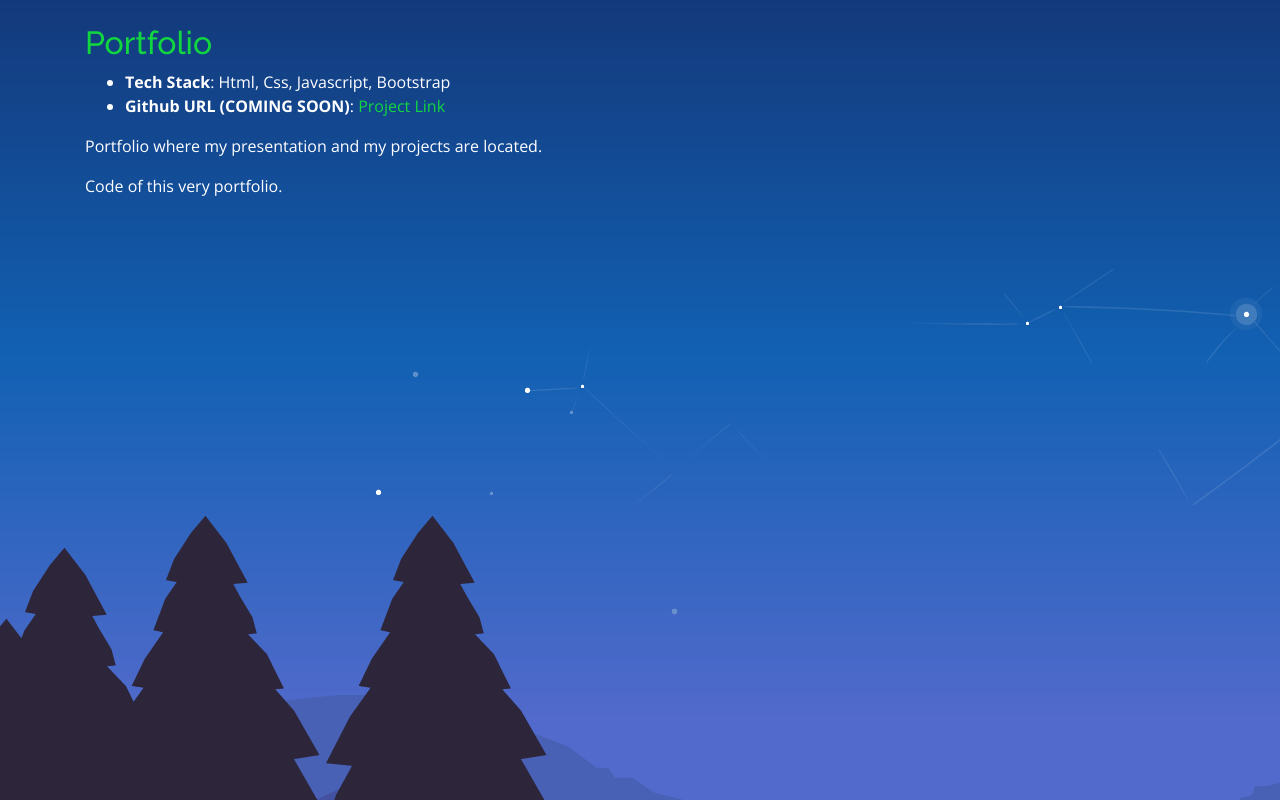
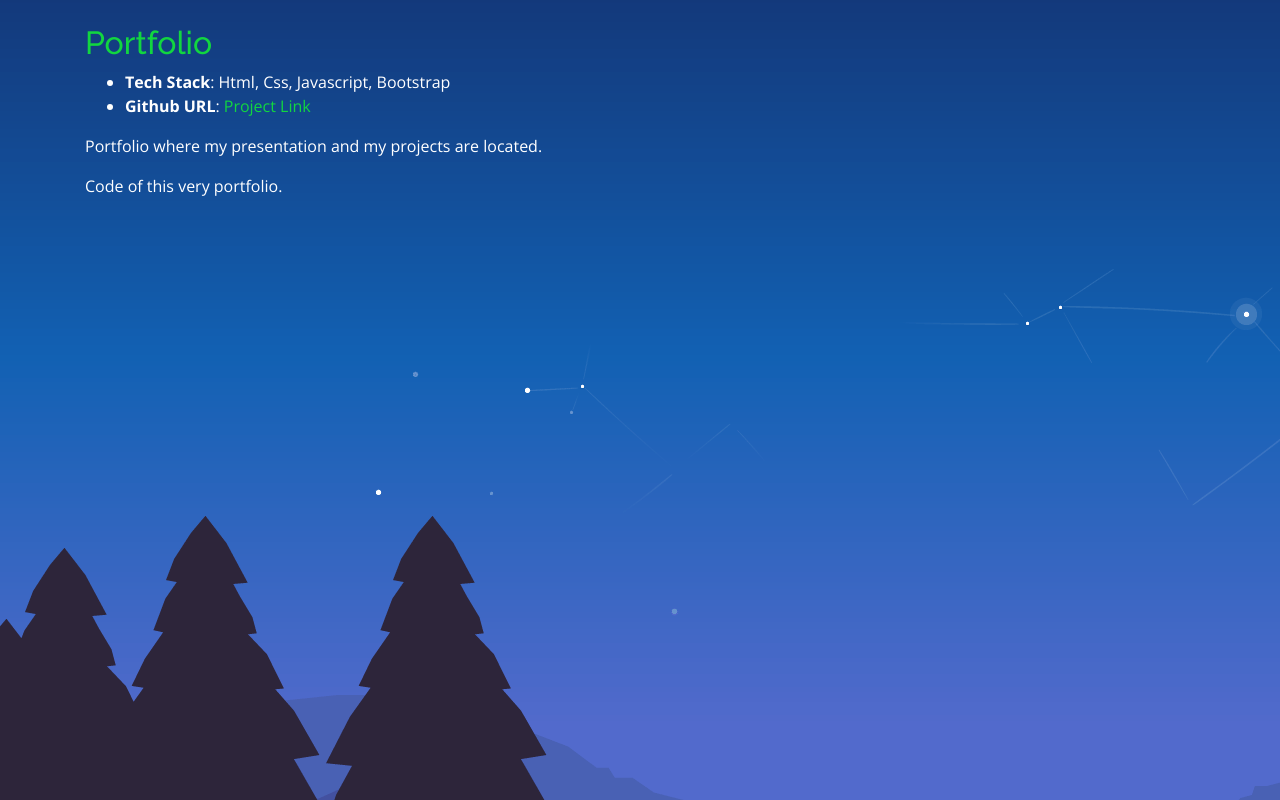
Before and after one commit to GustavoFonseca007/meuportfolio, a plain HTML site: page projects/portfolio.html in a window 1280 px wide. Drawn offline with nearby package versions, Linux system fonts and the light colour scheme; files whose address does not match are found by name.

Commit message:
ENVIADO COM SUCESSO

```diff
--- a/projects/portfolio.html
+++ b/projects/portfolio.html
@@ -4,7 +4,7 @@
   <meta charset="utf-8">
   <meta content="width=device-width, initial-scale=1.0" name="viewport">
 
-  <title>Movie Recommender</title>
+  <title>Portfolio</title>
   <meta content="" name="descriptison">
   <meta content="" name="keywords">
 
@@ -51,7 +51,7 @@
             <ul>
               <li><strong>Tech Stack</strong>: Html, Css, Javascript, Bootstrap</li>
 
-              <li><strong>Github URL (COMING SOON)</strong>: <a href="https://github.com/GustavoFonseca007"
+              <li><strong>Github URL</strong>: <a href="https://github.com/GustavoFonseca007/meuportfolio/tree/main"
                   target="_blank">Project Link</a></li>
             </ul>
 
```
Also changed, not shown: projects/ftms.html (+1 -1 lines), projects/resume.html (+1 -1 lines).
